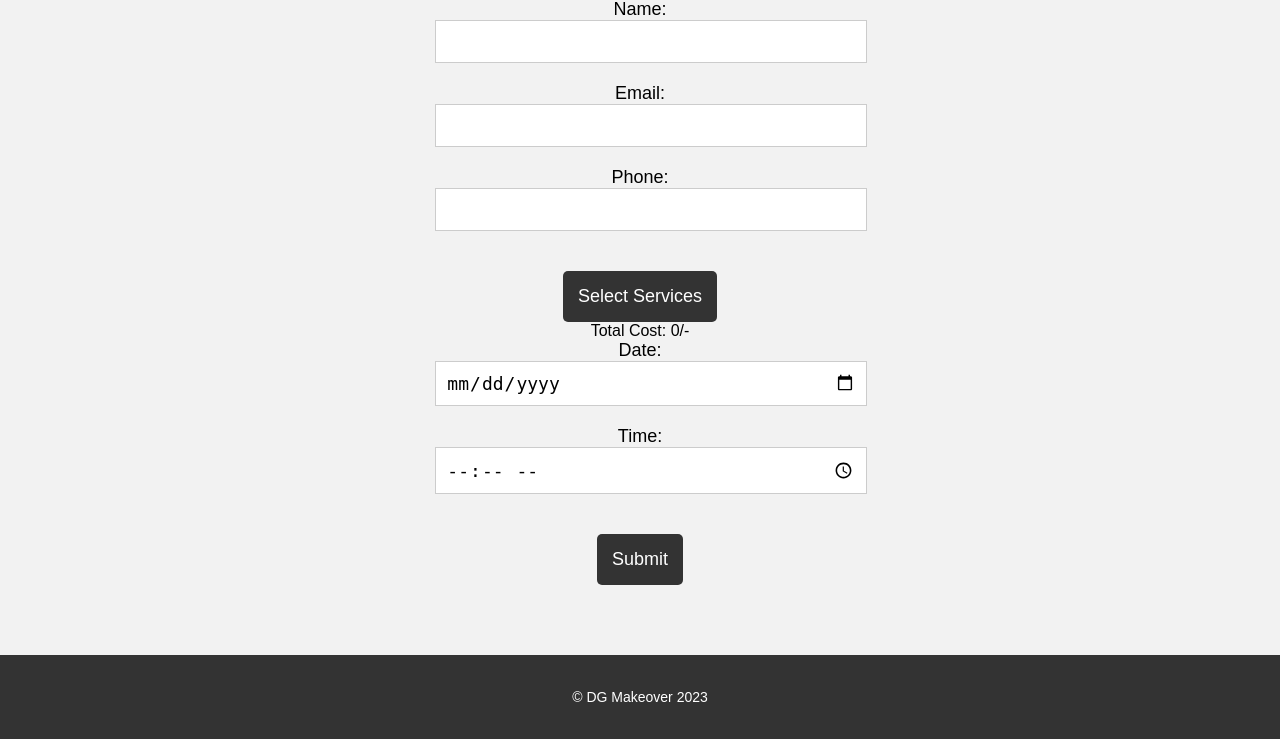
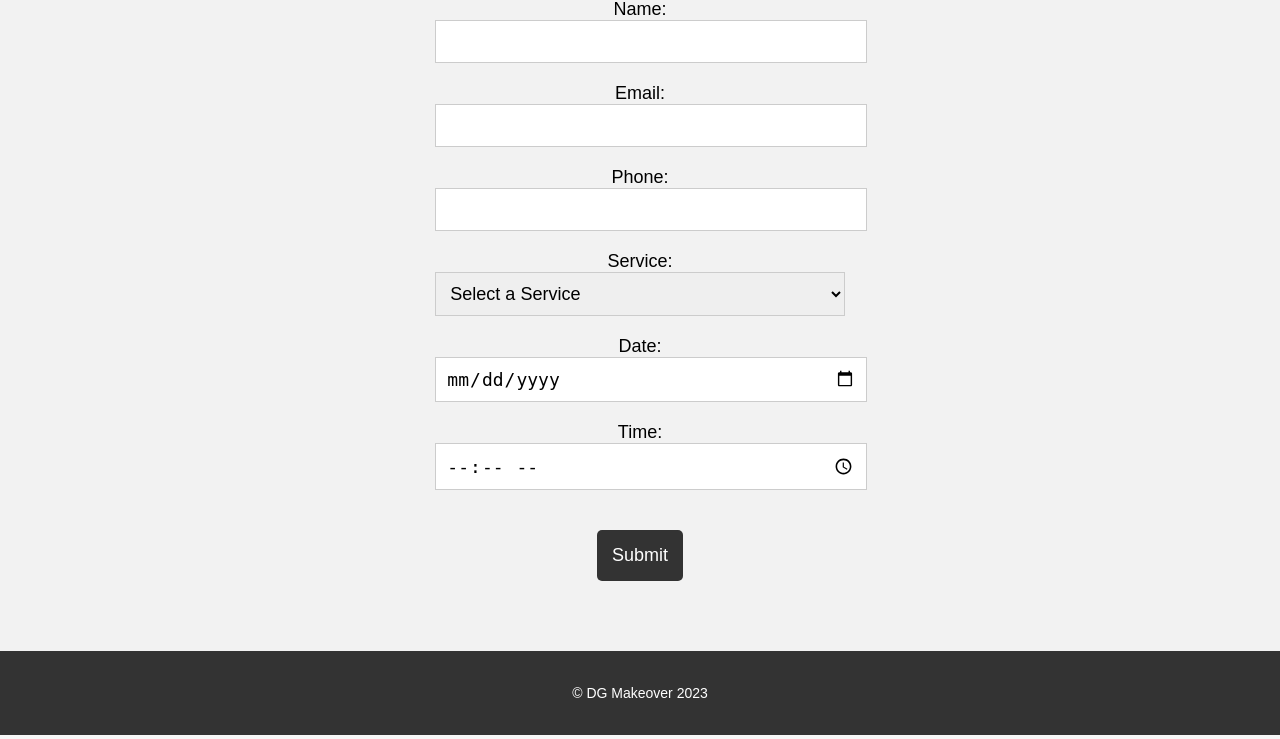
Before and after one commit to Tejz0560/DG_Makeover.github.io, a Flask app: page /book in a window 1280 px wide. Shown: the part 254-993 px from the top of the page. Run offline with Flask 2, Linux system fonts and the light colour scheme.

Commit message:
Removed checkbox

```diff
--- a/templates/book.html
+++ b/templates/book.html
@@ -122,55 +122,8 @@
 .booking-section button:hover {
   background-color: #444;
 }
-form {
-  display: flex;
-  flex-direction: column;
-  align-items: center;
-}
 
-select {
-  width: 300px;
-  height: 100px;
-}
 
-#totalCost {
-  display: flex;
-  flex-direction: column;
-  align-items: center;
-  margin-top: 20px;
-}
-
-.dropdown {
-    position: relative;
-    display: inline-block;
-  }
-
-  .dropdown-content {
-    display: none;
-    position: absolute;
-    z-index: 1;
-    background-color: #f9f9f9;
-    min-width: 160px;
-    box-shadow: 0px 8px 16px 0px rgba(0,0,0,0.2);
-    padding: 12px 16px;
-  }
-
-  .dropdown:hover .dropdown-content {
-    display: block;
-  }
-
-  .dropdown-item {
-    display: flex;
-    align-items: center;
-  }
-
-  .dropdown-checkbox {
-    margin-right: 10px;
-  }
-
-  .dropdown-label {
-    font-size: 14px;
-  }
   </style>
   <title>DG Makeover | BOOK</title>
 </head>
@@ -201,59 +154,7 @@ select {
         <label for="phone">Phone:</label>
         <input type="tel" id="phone" name="phone" required>
       </div>
-
-      <!-- <div class="dropdown">
-        <button class="dropdown-toggle" type="button" id="dropdownMenuButton" data-toggle="dropdown" aria-haspopup="true" aria-expanded="false">
-          Select Services
-        </button>
-        <div class="dropdown-menu" aria-labelledby="dropdownMenuButton">
-          <label><input type="checkbox" value="299" class="service-option">Hair Cut (Any) - 299/-</label>
-          <label><input type="checkbox" value="499" class="service-option">Wax (Hand+Leg) + U. Arms + Eyebrows + U. Lips - 499/-</label>
-          <label><input type="checkbox" value="1199" class="service-option">Head Massage + Any Hair Cut + Wax (Hand+Leg) - 1199/-</label>
-           Add more service options here
-        </div>
-      </div> -->
-      <div class="dropdown">
-        <button>Select Services</button>
-        <div class="dropdown-content">
-          <div class="dropdown-item">
-            <input type="checkbox" value="299"  class="dropdown-checkbox" id="service-1">
-            <label class="dropdown-label" for="service-1">Hair Cut (Any)</label>
-          </div>
-          <div class="dropdown-item">
-            <input type="checkbox" value="499" class="dropdown-checkbox" id="service-2">
-            <label class="dropdown-label" for="service-2">Wax (Hand+Leg) + U. Arms + Eyebrows + U. Lips</label>
-          </div>
-          <div class="dropdown-item">
-            <input type="checkbox" value="1199" class="dropdown-checkbox" id="service-3">
-            <label class="dropdown-label" for="service-3">Advance Hair Spa + Hair Cut</label>
-          </div>
-        </div>
-      </div>
-
-      <div id="total-cost">Total Cost: 0/-</div>
-
-
-
-      <!-- <form id="bookingForm">
-        <label for="services">Select Services:</label>
-        <select multiple multiple id="services">
-          <option type = "checkbox" value="hairCut-299">Hair Cut - 299/-</option>
-          <option value="wax-499">Wax (Hand+Leg) + U. Arms + Eyebrows + U. Lips - 499/-</option>
-          <option value="advanceHairSpa-899">Advance Hair Spa + Hair Cut - 899/-</option>
-          <option value="cleanUp-1199">Clean up + Root touch up + Eyebrows + Lips - 1199/-</option>
-          <option value="headMassage-1199">Head Massage + Any Hair Cut + Wax (Hand+ Leg) - 1199/-</option>
-          <option value="goldFacial-1499">Gold Facial + Back Polishing+ Wax (Hand+ Leg) - 1499/-</option>
-          <option value="cherylsFacial-1999">Cheryl's Facial + D2 Tan + Pedicure + Manicure - 1999/-</option>
-        </select>
-      </form>
-
-      <div id="totalCost">
-        Total Cost: <span id="costDisplay">0</span>
-      </div> -->
-
-
-      <!-- <div class="form-group">
+      <div class="form-group">
         <label for="service">Service:</label>
         <select id="service" name="service" required>
           <option value="">Select a Service</option>
@@ -263,7 +164,7 @@ select {
           <option value="nails">Nails</option>
           <option value="massage">Massage</option>
         </select>
-      </div> -->
+      </div>
       <div class="form-group">
         <label for="date">Date:</label>
         <input type="date" id="date" name="date" required>
@@ -280,35 +181,6 @@ select {
     <p>&copy; DG Makeover 2023</p>
   </footer>
   <script>
-    const serviceOptions = document.querySelectorAll('.dropdown-checkbox');
-const totalCost = document.querySelector('#total-cost');
-
-let total = 0;
-
-serviceOptions.forEach(option => {
-  option.addEventListener('change', () => {
-    if (option.checked) {
-      total += parseInt(option.value);
-    } else {
-      total -= parseInt(option.value);
-    }
-
-    totalCost.textContent = `Total Cost: ${total}/-`;
-  });
-});
-
-
-//     document.getElementById("services").addEventListener("change", function() {
-//   let totalCost = 0;
-//   let selectedServices = this.selectedOptions;
-//   for (let i = 0; i < selectedServices.length; i++) {
-//     let serviceCost = parseInt(selectedServices[i].value.split("-")[1]);
-//     totalCost += serviceCost;
-//   }
-//   document.getElementById("costDisplay").innerHTML = totalCost;
-// });
-
-
     function sendWhatsAppMessage() {
       // Get the input values from the form
       var name = document.getElementById("name").value;
```
